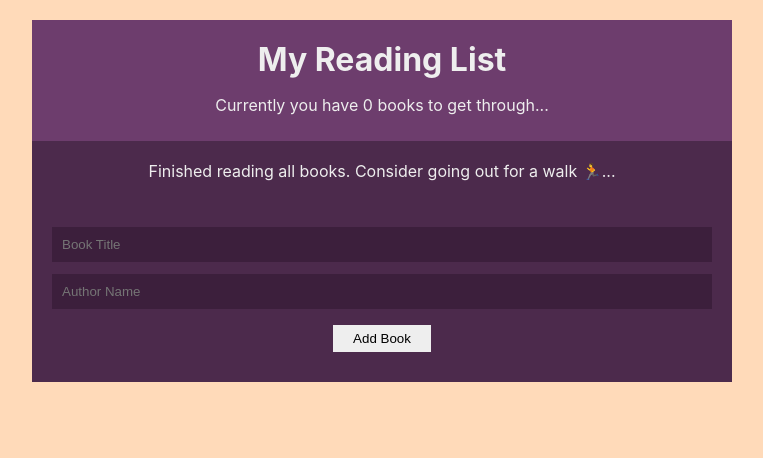
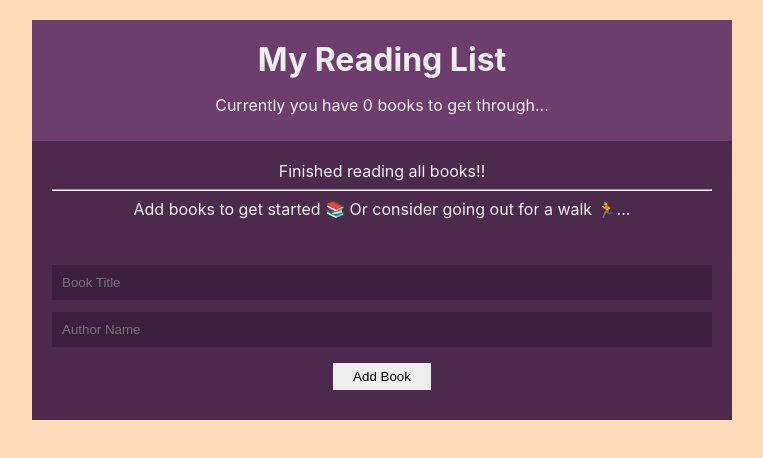
Before and after one commit to esinghrahul/react-reading-list, a React (Create React App) app: page / in a window 1280 px wide. Shown: the top 458 px of the page, without its empty margins (258-1021 px from the left). Built offline with nearby package versions, Linux system fonts and the light colour scheme.

Commit message:
Implemented local storage and updated default message

```diff
--- a/src/components/book/book-list.component.jsx
+++ b/src/components/book/book-list.component.jsx
@@ -15,7 +15,8 @@ const BookList = () => {
             </ul>
         </div>
     ) : (
-        <div className="empty">Finished reading all books. Consider going out for a walk &#127939;...</div>
+        <div className="empty">Finished reading all books!!  <hr />
+        <span> Add books to get started &#128218; Or consider going out for a walk &#127939;... </span></div>
     )
 }
 
--- a/src/contexts/BookContext.js
+++ b/src/contexts/BookContext.js
@@ -1,4 +1,4 @@
-import React, { createContext, useState, useReducer } from 'react'
+import React, { createContext, useState, useReducer, useEffect } from 'react'
 import {v4 as uuid} from 'uuid'
 import { bookReducer } from '../reducers/book-reducer'
 
@@ -28,7 +28,13 @@ const BookContextProvider = (props) => {
     */
 
     //useReducer hook to define initial book State and send a dispatch function rather than passing all relevant functions individually
-    const [books, dispatch] = useReducer(bookReducer, [])
+    const [books, dispatch] = useReducer(bookReducer, [], () => {
+        const localData = localStorage.getItem('books')
+        return localData ? JSON.parse(localData) : []
+    })
+    useEffect(() => {
+        localStorage.setItem('books', JSON.stringify(books))
+    },[books])
     return(
         <BookContext.Provider value = {{books, dispatch}}>
             {props.children}
```
